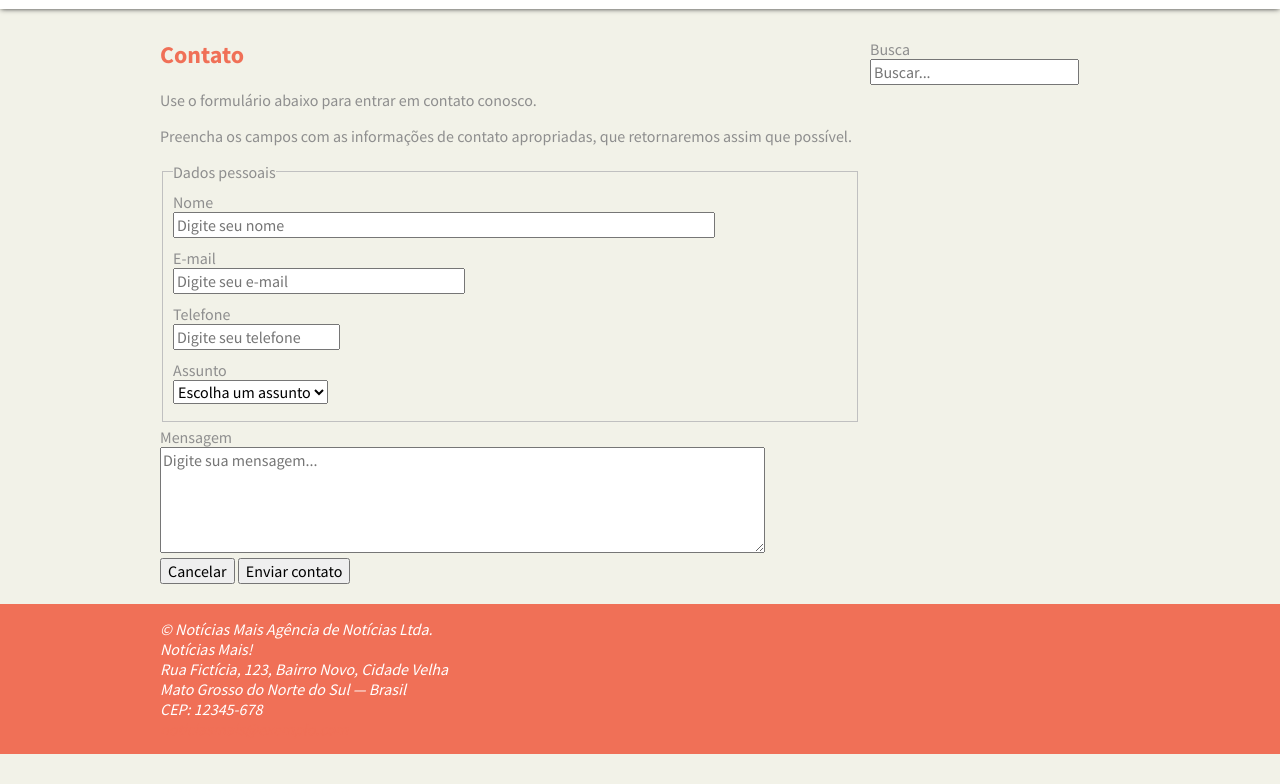
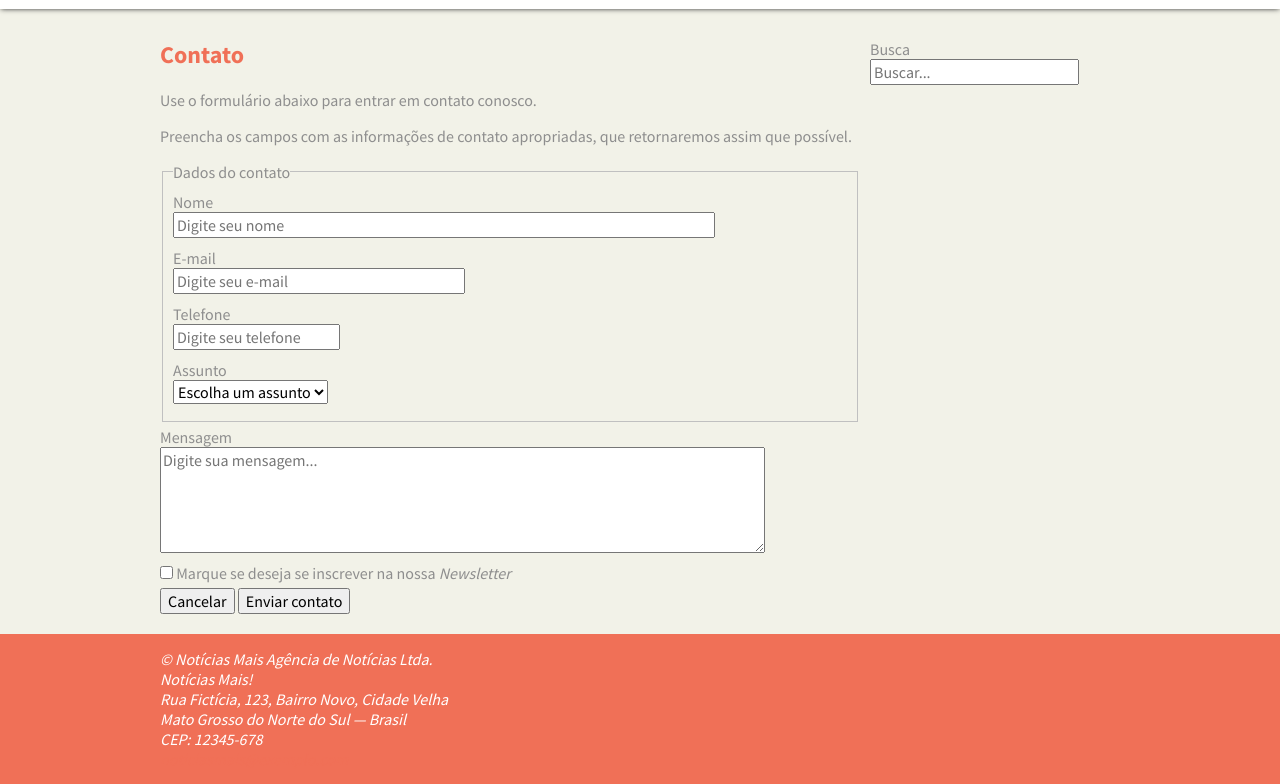
Before and after one commit to JJanz/treina-html5-css3, a plain HTML site: page blog/contato.html in a window 1280 px wide. Shown: the part 101-885 px from the top of the page. Before the commit the page ends 855 px from the top, so only its background shows below. Drawn offline with Linux system fonts and the light colour scheme.

Commit message:
Melhoria no formulário de contato

```diff
--- a/blog/contato.html
+++ b/blog/contato.html
@@ -34,7 +34,7 @@
         </div>
         <form id="contato" action="" method="post">
           <fieldset>
-            <legend>Dados pessoais</legend>
+            <legend>Dados do contato</legend>
             <div class="campo">
               <label for="nome">Nome</label>
               <input type="text" name="nome" placeholder="Digite seu nome" size="60" />
@@ -61,6 +61,9 @@
           <div class="campo">
             <label for="mensagem">Mensagem</label>
             <textarea id="mensagem" cols="70" rows="5" name="mensagem" placeholder="Digite sua mensagem..."></textarea>
+          </div>
+          <div class="campo">
+            <input type="checkbox" id="news" name="news" /> <label for="news" class="inline">Marque se deseja se inscrever na nossa <em>Newsletter</em></label>
           </div>
           <div class="actions">
             <button> Cancelar </button>
--- a/blog/css/style.css
+++ b/blog/css/style.css
@@ -150,3 +150,7 @@ form .campo{
 form label {
   display: block;
 }
+
+.inline {
+  display: inline;
+}
```
